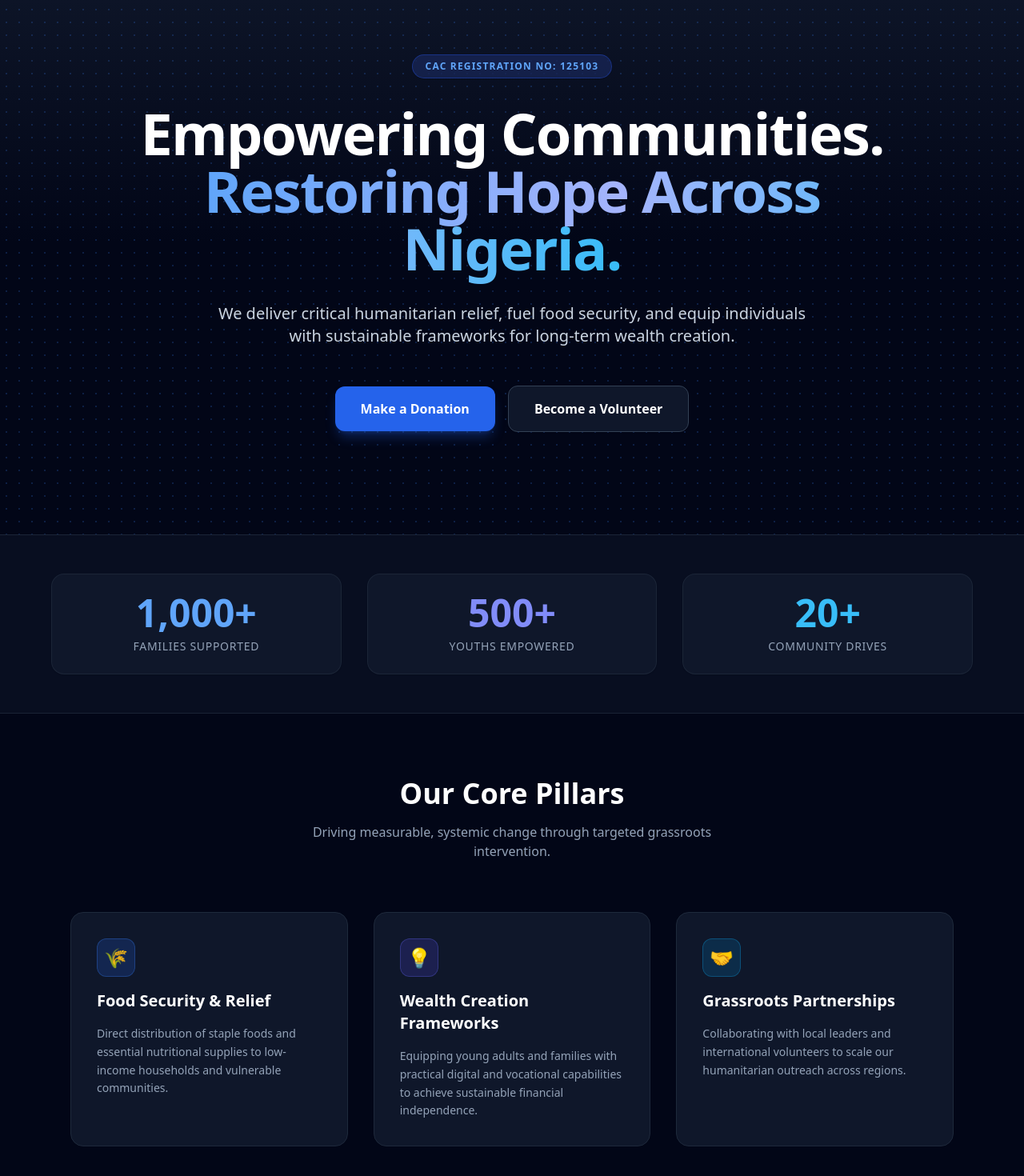
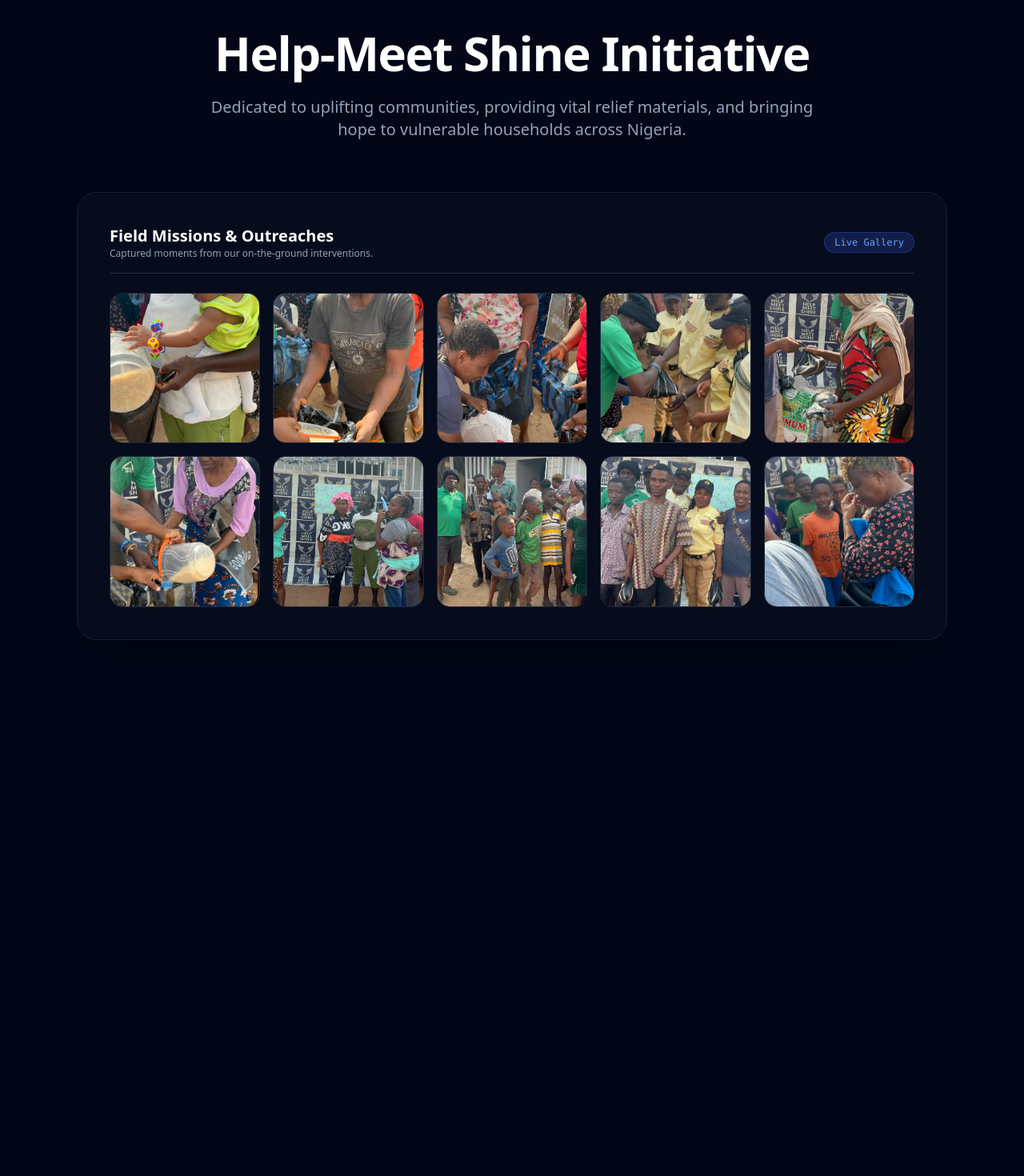
Before and after one commit to HELP-MEET-SHINE-INITIATIVE/Hmsi-ngo-web, a Next.js app: page / in a window 1280 px wide. Shown: the part 60-1530 px from the top of the page at 80% size. After the commit the page ends 956 px from the top, so only its background shows below. Built offline with nearby package versions, Linux system fonts and the light colour scheme.

Commit message:
page.tsx

```diff
--- a/app/page.tsx
+++ b/app/page.tsx
@@ -1,107 +1,27 @@
-import ImpactGallery from '@/components/ImpactGallery';
-
-export const metadata = {
-  title: 'Help-Meet Shine Initiative (HMSI) | Empowering Communities Across Nigeria',
-  description: 'We provide humanitarian support, equip individuals for sustainable wealth creation, and run community outreach programs for vulnerable groups.',
-};
+// 🛑 The Fix: Using the relative path '../components/' instead of the alias '@/components/'
+import ImpactGallery from '../components/ImpactGallery';
 
 export default function Home() {
   return (
-    <div className="bg-slate-950 text-slate-100 min-h-screen">
+    <div className="min-h-screen p-6 md:p-12 lg:p-24">
+      <div className="max-w-7xl mx-auto space-y-16">
 
-      {/* Global NGO Hero Section with Immersive Background */}
-      <section className="relative bg-gradient-to-b from-slate-900 via-slate-950 to-slate-950 py-20 md:py-32 px-6 border-b border-slate-800/80 overflow-hidden">
-        <div className="absolute inset-0 opacity-20 bg-[radial-gradient(#3b82f6_1px,transparent_1px)] [background-size:16px_16px] pointer-events-none"></div>
+        {/* Header Section */}
+        <header className="text-center space-y-6">
+          <h1 className="text-4xl md:text-5xl lg:text-6xl font-extrabold text-white tracking-tight">
+            Help-Meet Shine Initiative
+          </h1>
+          <p className="text-lg md:text-xl text-slate-400 max-w-3xl mx-auto leading-relaxed">
+            Dedicated to uplifting communities, providing vital relief materials, and bringing hope to vulnerable households across Nigeria.
+          </p>
+        </header>
 
-        <div className="max-w-5xl mx-auto text-center space-y-8 relative z-10">
-          <div className="inline-flex items-center space-x-2 bg-blue-950/80 border border-blue-800/60 px-4 py-1.5 rounded-full text-xs font-semibold text-blue-400 uppercase tracking-widest shadow-sm">
-            <span>CAC Registration No: 125103</span>
-          </div>
+        {/* Gallery Section */}
+        <section className="bg-slate-900/40 rounded-3xl p-6 md:p-10 border border-slate-800/60 shadow-2xl backdrop-blur-sm">
+          <ImpactGallery />
+        </section>
 
-          <h1 className="text-4xl sm:text-6xl md:text-7xl font-black text-white tracking-tight leading-tight">
-            Empowering Communities. <br className="hidden sm:inline" />
-            <span className="text-transparent bg-clip-text bg-gradient-to-r from-blue-400 via-indigo-300 to-sky-400">
-              Restoring Hope Across Nigeria.
-            </span>
-          </h1>
-
-          <p className="text-lg md:text-xl text-slate-300 max-w-3xl mx-auto leading-relaxed">
-            We deliver critical humanitarian relief, fuel food security, and equip individuals with sustainable frameworks for long-term wealth creation.
-          </p>
-
-          {/* High-Impact CTA Buttons */}
-          <div className="flex flex-col sm:flex-row items-center justify-center gap-4 pt-4">
-            <a
-              href="/donate"
-              className="w-full sm:w-auto px-8 py-4 bg-blue-600 hover:bg-blue-500 text-white font-bold rounded-xl text-center transition shadow-lg shadow-blue-600/30 transform hover:-translate-y-0.5"
-            >
-              Make a Donation
-            </a>
-            <a
-              href="/contact"
-              className="w-full sm:w-auto px-8 py-4 bg-slate-900 hover:bg-slate-800 border border-slate-700 text-white font-semibold rounded-xl text-center transition shadow-sm"
-            >
-              Become a Volunteer
-            </a>
-          </div>
-        </div>
-      </section>
-
-      {/* Global Standard Trust Metrics Bar */}
-      <section className="border-b border-slate-800/80 bg-slate-900/50 py-12 px-6">
-        <div className="max-w-6xl mx-auto grid grid-cols-1 md:grid-cols-3 gap-8 text-center">
-          <div className="p-6 bg-slate-900 border border-slate-800/80 rounded-2xl shadow-sm">
-            <div className="text-4xl md:text-5xl font-black text-blue-400 mb-2">1,000+</div>
-            <div className="text-sm font-medium uppercase tracking-wider text-slate-400">Families Supported</div>
-          </div>
-          <div className="p-6 bg-slate-900 border border-slate-800/80 rounded-2xl shadow-sm">
-            <div className="text-4xl md:text-5xl font-black text-indigo-400 mb-2">500+</div>
-            <div className="text-sm font-medium uppercase tracking-wider text-slate-400">Youths Empowered</div>
-          </div>
-          <div className="p-6 bg-slate-900 border border-slate-800/80 rounded-2xl shadow-sm">
-            <div className="text-4xl md:text-5xl font-black text-sky-400 mb-2">20+</div>
-            <div className="text-sm font-medium uppercase tracking-wider text-slate-400">Community Drives</div>
-          </div>
-        </div>
-      </section>
-
-      {/* Mission Pillar Highlights */}
-      <section className="py-20 px-6 max-w-6xl mx-auto">
-        <div className="text-center space-y-4 mb-16">
-          <h2 className="text-3xl md:text-4xl font-extrabold text-white">Our Core Pillars</h2>
-          <p className="text-slate-400 max-w-xl mx-auto text-sm md:text-base">Driving measurable, systemic change through targeted grassroots intervention.</p>
-        </div>
-
-        <div className="grid grid-cols-1 md:grid-cols-3 gap-8">
-          <div className="bg-slate-900 border border-slate-800 p-8 rounded-2xl space-y-4">
-            <div className="w-12 h-12 bg-blue-600/20 border border-blue-500/30 rounded-xl flex items-center justify-center text-2xl">🌾</div>
-            <h3 className="text-xl font-bold text-white">Food Security & Relief</h3>
-            <p className="text-slate-400 text-sm leading-relaxed">Direct distribution of staple foods and essential nutritional supplies to low-income households and vulnerable communities.</p>
-          </div>
-
-          <div className="bg-slate-900 border border-slate-800 p-8 rounded-2xl space-y-4">
-            <div className="w-12 h-12 bg-indigo-600/20 border border-indigo-500/30 rounded-xl flex items-center justify-center text-2xl">💡</div>
-            <h3 className="text-xl font-bold text-white">Wealth Creation Frameworks</h3>
-            <p className="text-slate-400 text-sm leading-relaxed">Equipping young adults and families with practical digital and vocational capabilities to achieve sustainable financial independence.</p>
-          </div>
-
-          <div className="bg-slate-900 border border-slate-800 p-8 rounded-2xl space-y-4">
-            <div className="w-12 h-12 bg-sky-600/20 border border-sky-500/30 rounded-xl flex items-center justify-center text-2xl">🤝</div>
-            <h3 className="text-xl font-bold text-white">Grassroots Partnerships</h3>
-            <p className="text-slate-400 text-sm leading-relaxed">Collaborating with local leaders and international volunteers to scale our humanitarian outreach across regions.</p>
-          </div>
-        </div>
-      </section>
-
-      {/* Impact Gallery Section */}
-      <section className="py-12 px-6 max-w-6xl mx-auto">
-        <div className="text-center space-y-4 mb-12">
-          <h2 className="text-3xl font-extrabold text-white">On-The-Ground Impact</h2>
-          <p className="text-slate-400 text-sm">A visual glimpse into our active community outreaches and support programs.</p>
-        </div>
-        <ImpactGallery />
-      </section>
-
+      </div>
     </div>
   );
 }
```
